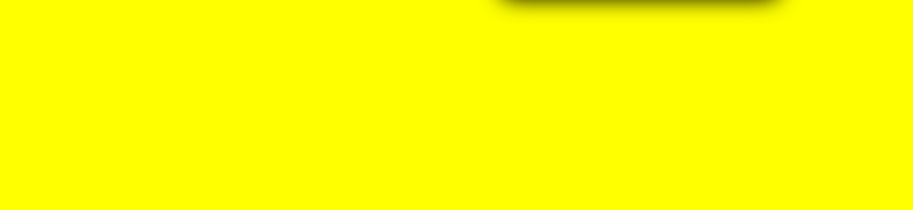
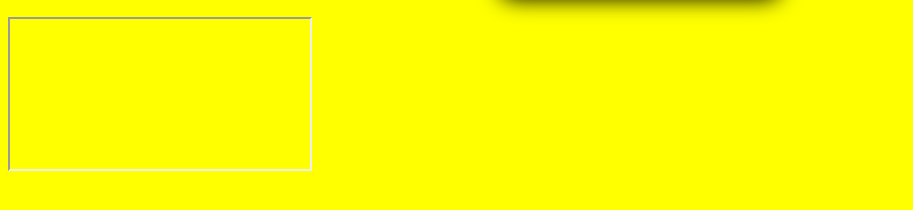
Before and after one commit to Nguyeenx175/kapinfo, a plain HTML site: page index.html in a window 1280 px wide. Shown: the part 656-866 px from the top of the page, without its empty margins (0-913 px from the left). Before the commit the page ends 800 px from the top, so only its background shows below. Drawn offline with Linux system fonts and the light colour scheme.

Commit message:
Update index.html

```diff
--- a/index.html
+++ b/index.html
@@ -24,5 +24,6 @@
 		<button class="button" onclick="location.href = 'https://www.youtube.com/channel/UCavJLZLLR7WEgJiLzIDpdtw/featured'"><i class="fab fa-youtube"></i>&nbsp; YouTube</button><br>
 		<button class="button" onclick="location.href = 'https://github.com/KapStudent175'"><i class="fab fa-github"></i>&nbsp; GitHub</button>
 	</center>
+<iframe height: '200px' scr='https://www.highperformancegate.com/wjdpuaae?key=a09135da273e09e46e0e1fb781cc4f86' width = 'Auto'>
 </body>
 </html>
```
